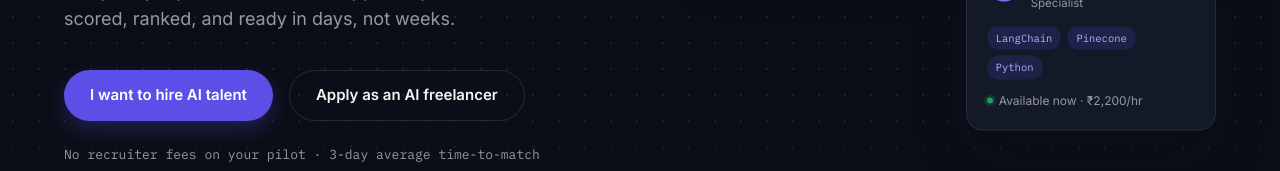
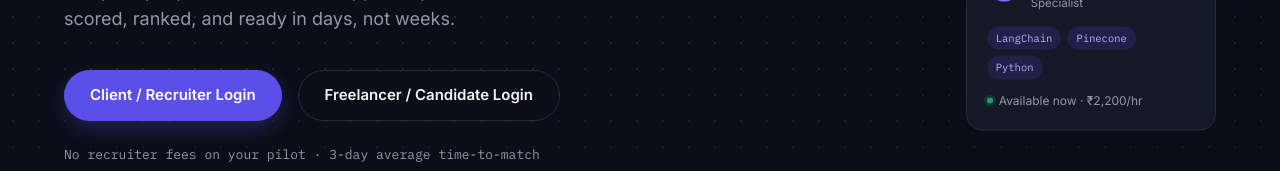
Before and after one commit to ishaan1723/buddhi-talent-match, a Next.js app in the folder client/: page / in a window 1280 px wide. Shown: the part 459-630 px from the top of the page. Built offline with nearby package versions, Linux system fonts and the light colour scheme; no server answers.

Commit message:
Replace generic action CTAs with Client and Freelancer portal login entry buttons on the homepage

```diff
--- a/client/src/pages/index.js
+++ b/client/src/pages/index.js
@@ -280,8 +280,8 @@ export default function Home() {
                 who’ve shipped in production  —  scored, ranked, and ready in days, not weeks.
               </p>
               <div className="hero-ctas">
-                <a href="/client" className="btn btn-primary">I want to hire AI talent</a>
-                <a href="/candidate" className="btn btn-ghost-dark">Apply as an AI freelancer</a>
+                <a href="/login" className="btn btn-primary">Client / Recruiter Login</a>
+                <a href="/login" className="btn btn-ghost-dark">Freelancer / Candidate Login</a>
               </div>
               <p className="hero-microtrust">No recruiter fees on your pilot · 3-day average time-to-match</p>
             </div>
@@ -535,8 +535,8 @@ export default function Home() {
             <h2>Ready to hire your first AI expert?</h2>
             <p>Post a requirement and see scored matches within 3 days on average.</p>
             <div className="hero-ctas">
-              <a href="/client" className="btn btn-primary">Post a requirement</a>
-              <a href="/candidate" className="btn btn-ghost-dark">Apply as talent</a>
+              <a href="/login" className="btn btn-primary">Recruiter Portal</a>
+              <a href="/login" className="btn btn-ghost-dark">Freelancer Portal</a>
             </div>
           </div>
         </section>
```
